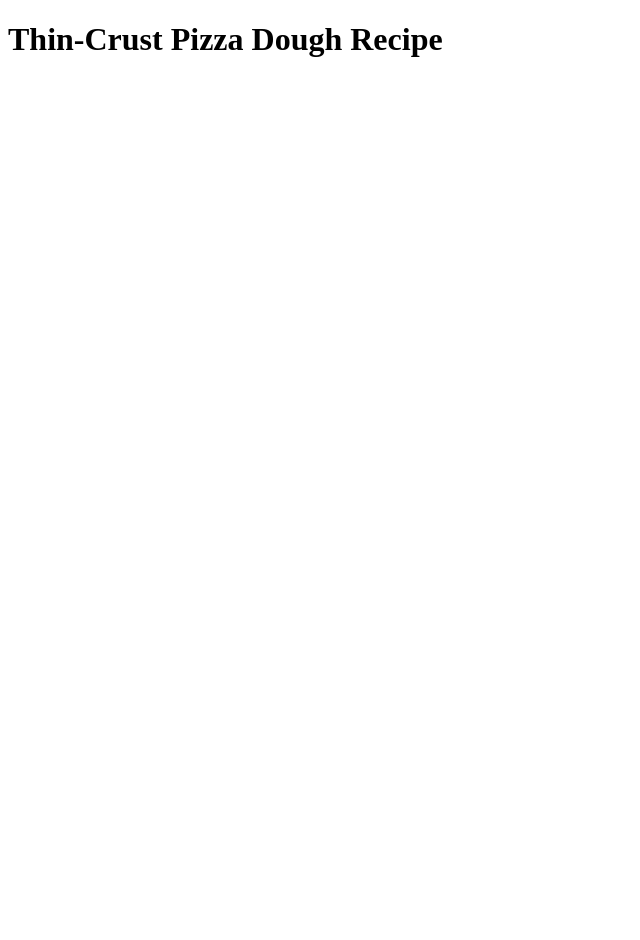
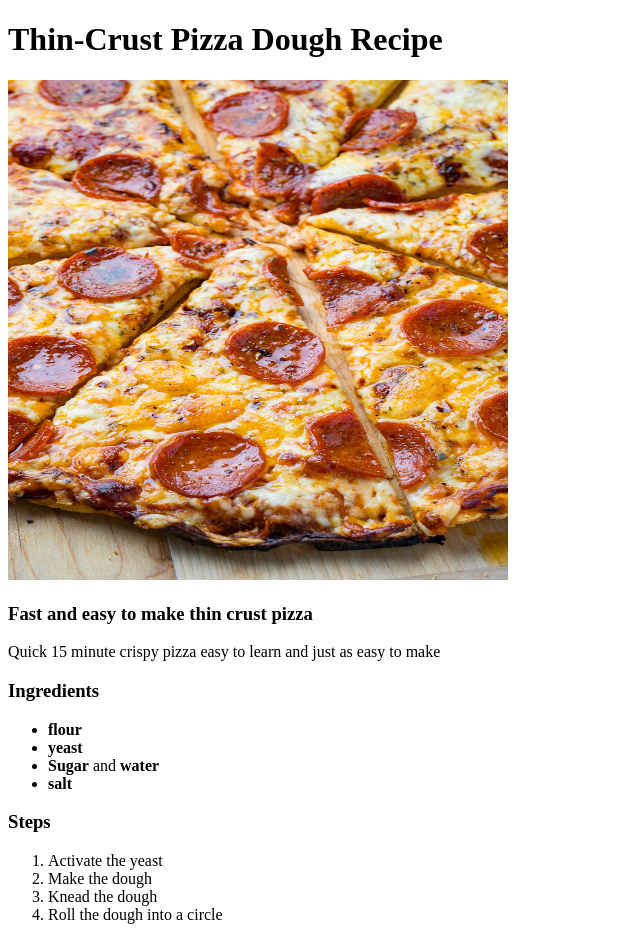
Before and after one commit to jon-e02/odin-recipes, a plain HTML site: page recipes/pizza.html in a window 1280 px wide. Shown: the whole page, without its empty margins (0-640 px from the left). Before the commit the page ends 800 px from the top, so only its background shows below. Drawn offline with Linux system fonts and the light colour scheme.

Commit message:
Complete Pizza(1) recipe page
Added a picture of the pizza
description of the recipe
ingredients in a unordered list
steps in a ordered list

```diff
--- a/recipes/pizza.html
+++ b/recipes/pizza.html
@@ -6,6 +6,25 @@
 </head>
 <body>
     <h1>Thin-Crust Pizza Dough Recipe</h1>
+    <img src="../images/Chicago-Style-Thin-Crust-Pizza-1200-1623.jpg"
+     alt="thin crust pepperoni pizza with lots of grease"
+     height="500" width="500">
+    <h3>Fast and easy to make thin crust pizza</h3>
+    <p>Quick 15 minute crispy pizza easy to learn and just as easy to make</p>
+    <h3>Ingredients</h3>
+    <ul>
+        <li><b>flour</b></li>
+        <li><b>yeast</b></li>
+        <li><b>Sugar</b> and <b>water</b></li>
+        <li><b>salt</b></li>
+    </ul>
+    <h3>Steps</h3>
+    <ol>
+        <li>Activate the yeast</li>
+        <li>Make the dough</li>
+        <li>Knead the dough</li>
+        <li>Roll the dough into a circle</li>
+    </ol>
 </body>
 
 
```
Also changed, not shown: images/Chicago-Style-Thin-Crust-Pizza-1200-1623.jpg (added).
